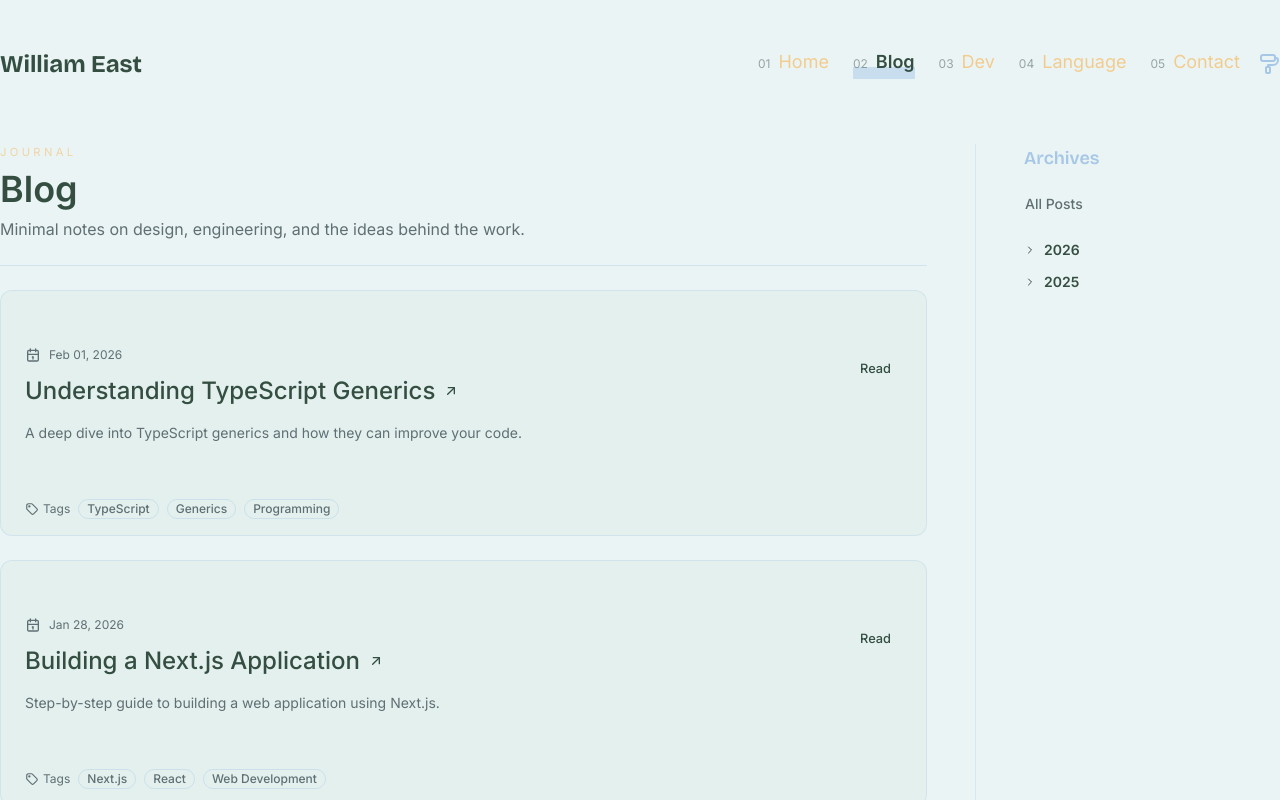
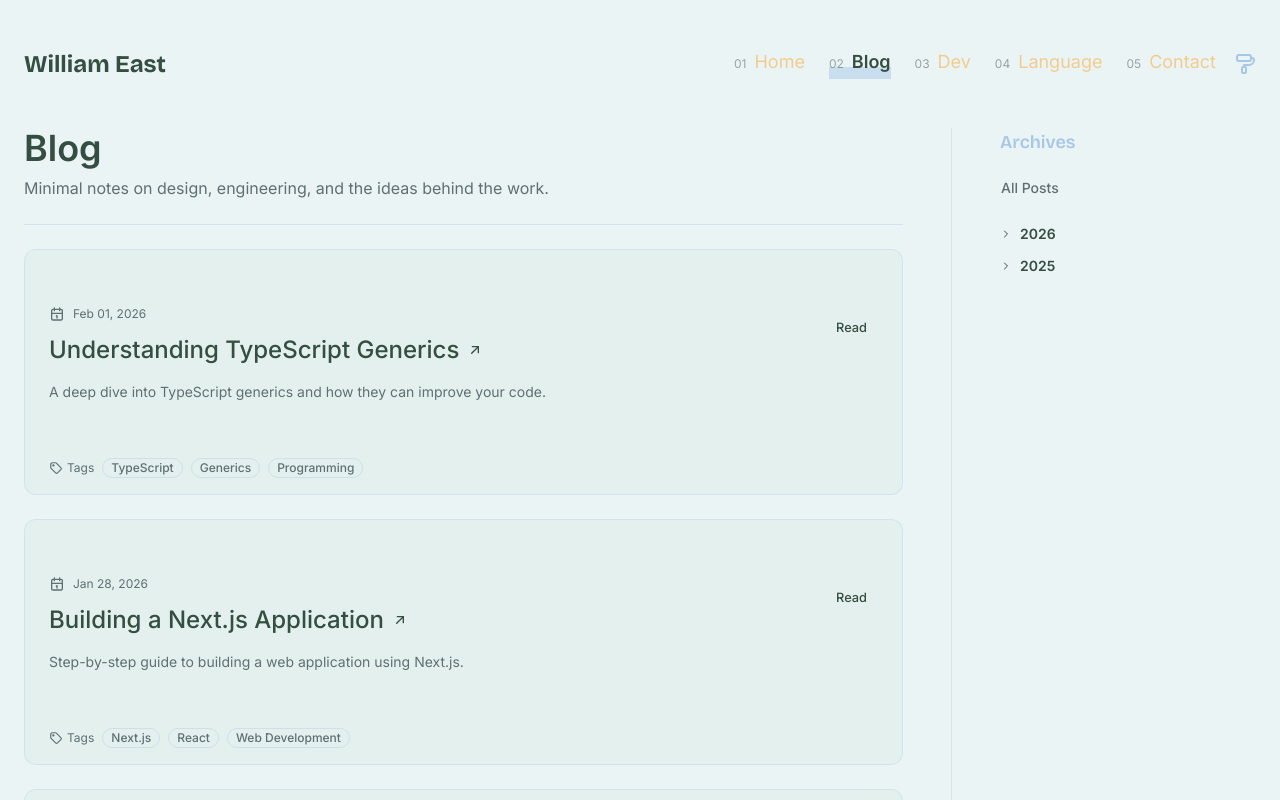
Before and after one commit to wjbetech/blogfolio, a Next.js app: page /blog in a window 1280 px wide. Shown: the top 800 px of the page. Built offline with nearby package versions, Linux system fonts and the light colour scheme.

Commit message:
feat/blog-page: Fixing the Archives width and removing the journal header

```diff
--- a/src/app/blog/page.tsx
+++ b/src/app/blog/page.tsx
@@ -62,10 +62,9 @@ export default function BlogPage() {
     <div className="max-w-7xl mx-auto">
       <div className="flex gap-12">
         {/* Main content */}
-        <section className="flex-1 mt-4 pr-12 border-r border-accent-100/30">
+        <section className="flex-1 pr-12 border-r border-accent-100/30">
           <div className="space-y-6">
             <div className="space-y-2">
-              <p className="text-[0.7rem] uppercase tracking-[0.3em] text-accent-200/80">Journal</p>
               <h1 className="text-3xl md:text-4xl font-semibold text-headline">Blog</h1>
               <p className="text-sm md:text-base text-paragraph max-w-2xl">
                 Minimal notes on design, engineering, and the ideas behind the work.
@@ -135,7 +134,7 @@ export default function BlogPage() {
         </section>
 
         {/* Sidebar */}
-        <aside className="w-64 transition-all duration-300 relative mt-4">
+        <aside className="w-52 lg:w-64 transition-all duration-300 relative">
           <div className="sticky top-24 space-y-4">
             <h3 className="text-lg font-semibold font-serif text-accent-100 mb-4">Archives</h3>
             <div className="space-y-2">
--- a/src/app/layout.tsx
+++ b/src/app/layout.tsx
@@ -53,7 +53,8 @@ export default async function RootLayout({
 
   return (
     <html lang="en" data-theme={themeId} className={inter.variable}>
-      <body className={`${bricolage.variable} ${geistMono.variable} antialiased bg-bg-100 min-h-screen flex flex-col`}>
+      <body
+        className={`${bricolage.variable} ${geistMono.variable} antialiased bg-bg-100 min-h-screen flex flex-col px-6`}>
         <ThemeAside />
         <main className="max-w-7xl mx-auto pb-4 w-full flex-1">{children}</main>
         <Footer />
```
